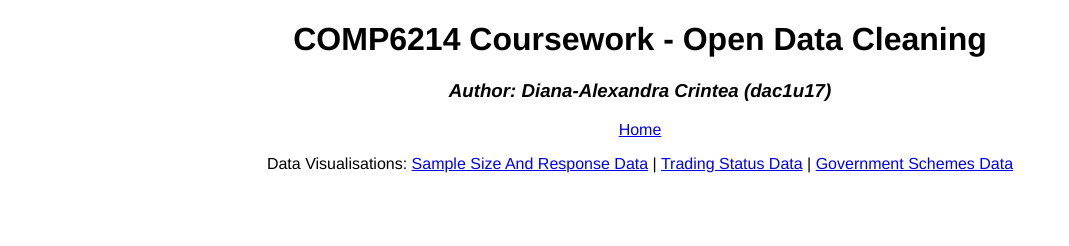
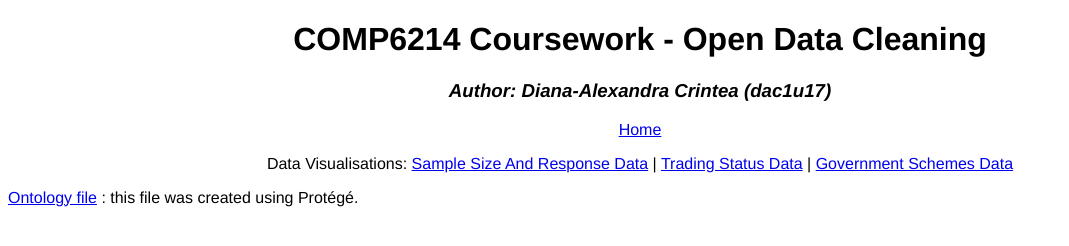
Before and after one commit to Dianna98/Dianna98.github.io, a website: page index.html in a window 1280 px wide. Shown: the whole page, without its empty margins (0-1069 px from the left). Drawn offline with nearby package versions, Linux system fonts and the light colour scheme.

Commit message:
added ontology

```diff
--- a/index.html
+++ b/index.html
@@ -23,6 +23,10 @@
     <a href="gov_schemes.html">Government Schemes Data</a>
 </p>
 
+<p style="text-align:left"><a href="business-impacts-of-covid-19-ontology.owl">Ontology file</a>
+    : this file was created using Protégé.
+</p>
+
 
 </body>
 </html>
```
Also changed, not shown: 2 other files.
